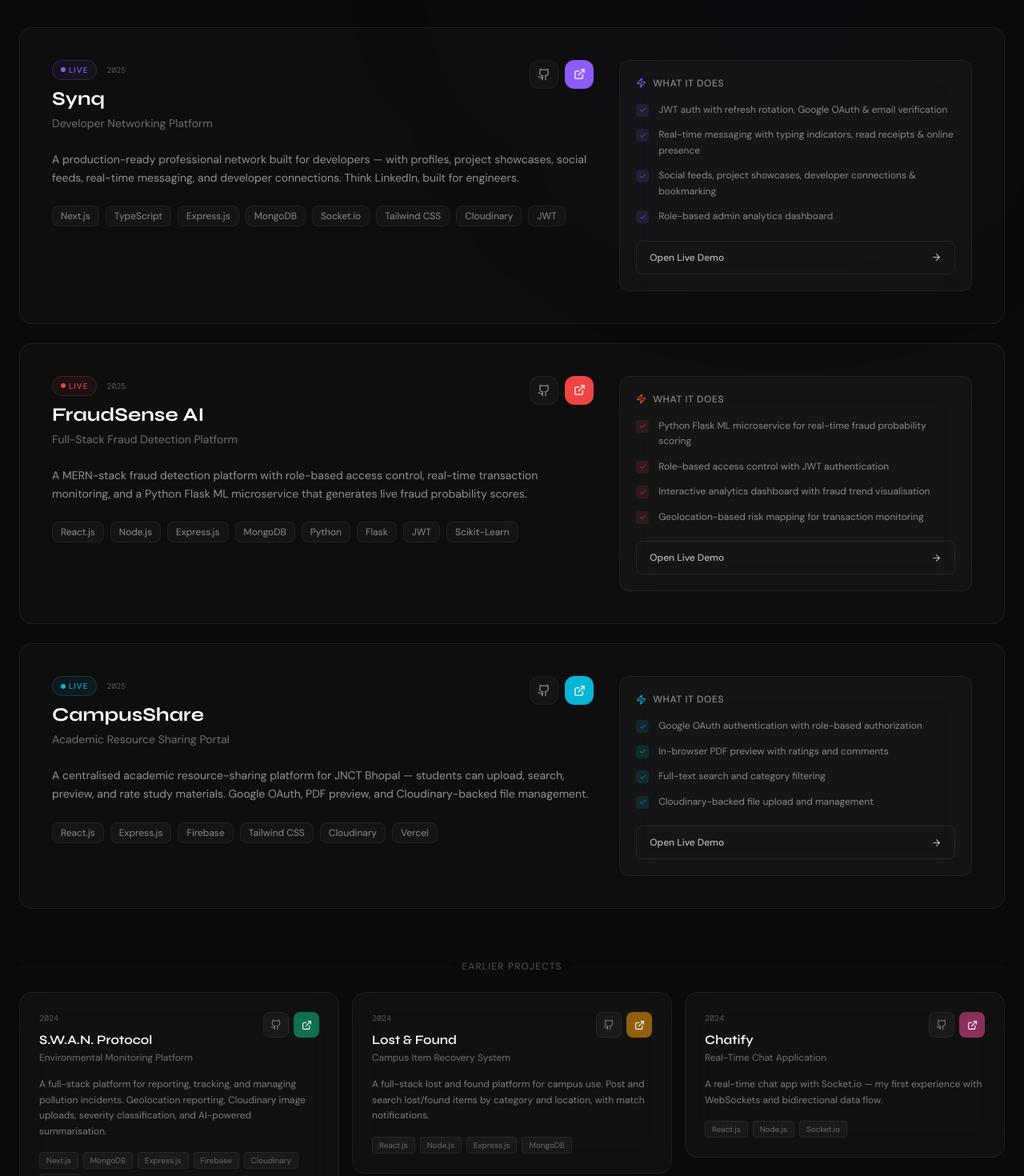
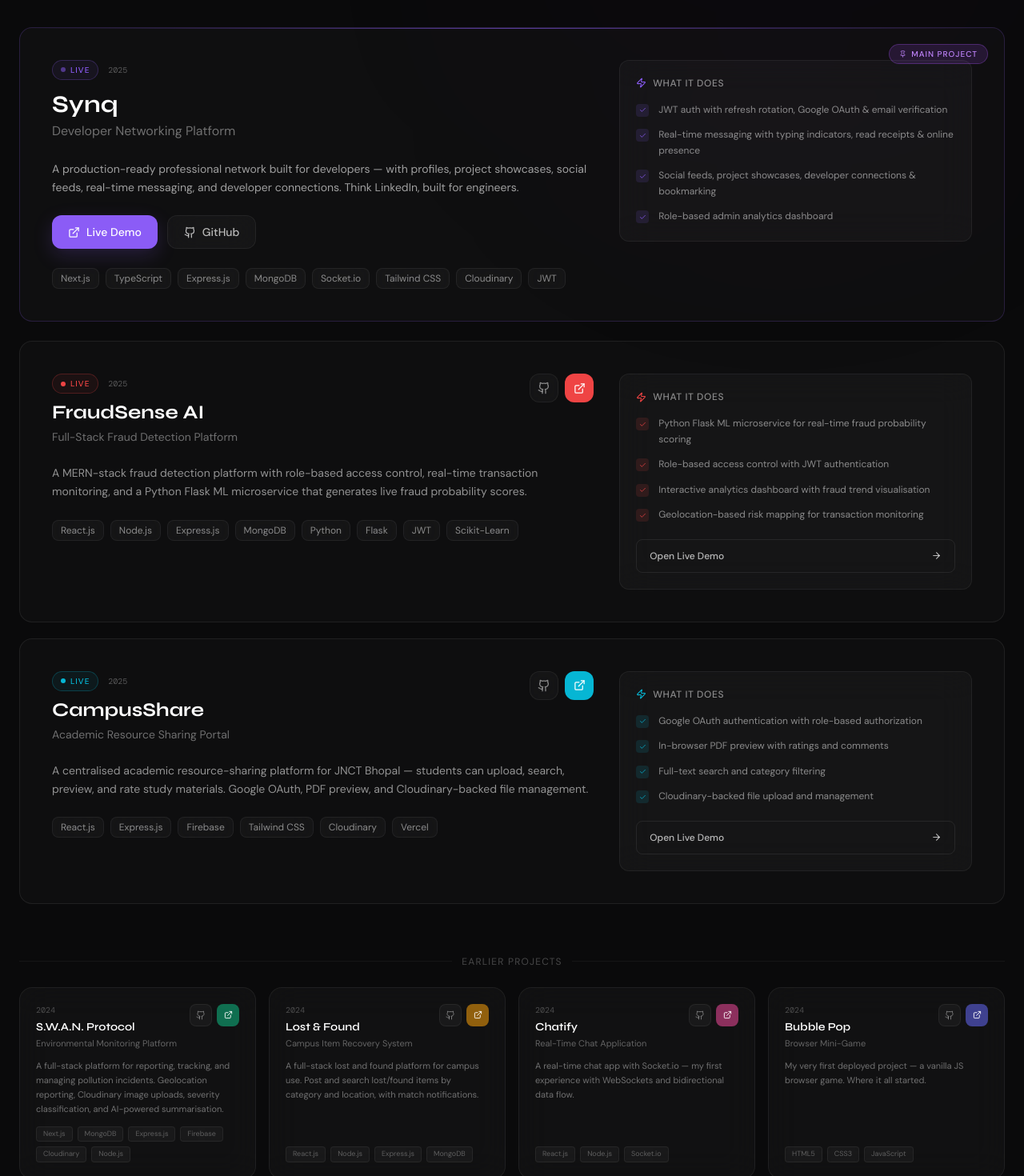
Before and after one commit to Akshra-Tiwari/portfolio, a Next.js app: page / in a window 1280 px wide. Shown: the part 3680-5150 px from the top of the page at 80% size. Built offline with nearby package versions, Linux system fonts and the light colour scheme; no server answers.

Commit message:
Update ProjectsSection.tsx

```diff
--- a/components/sections/ProjectsSection.tsx
+++ b/components/sections/ProjectsSection.tsx
@@ -2,16 +2,16 @@
 
 import { useState } from 'react'
 import { motion } from 'framer-motion'
-import { ExternalLink, Github, ArrowRight, Zap, Check, Star } from 'lucide-react'
+import { ExternalLink, Github, ArrowRight, Zap, Check, Pin } from 'lucide-react'
 import { projects } from '@/lib/data'
 import Reveal, { SectionLabel } from '@/components/ui/Reveal'
 
 export default function ProjectsSection() {
   const [hovered, setHovered] = useState<string | null>(null)
 
-  // Featured (resume projects) shown first, learning projects below
-  const featured = projects.filter(p => p.featured)
-  const learning = projects.filter(p => !p.featured)
+  const pinned   = projects.filter(p => p.pinned)          // Synq
+  const featured = projects.filter(p => p.featured && !p.pinned) // FraudSense, CampusShare
+  const learning = projects.filter(p => !p.featured)       // SWAN, Lost&Found, Chatify, BubblePop
 
   return (
     <section id="projects" className="py-28 relative overflow-hidden">
@@ -30,16 +30,132 @@ export default function ProjectsSection() {
           </Reveal>
           <Reveal delay={0.2}>
             <p className="text-white/50">
-              Five projects, all live and deployed. The first two are the most
-              technically complex — the rest show where I started.
+              Seven projects, all live. Synq is my flagship — the rest show the
+              progression from first deployment to full production systems.
             </p>
           </Reveal>
         </div>
 
-        {/* Featured projects */}
-        <div className="space-y-6 mb-16">
+        {/* ── PINNED PROJECT — Synq ─────────────────────────────── */}
+        {pinned.map(project => (
+          <Reveal key={project.id} delay={0.1} className="mb-6">
+            <motion.div
+              onHoverStart={() => setHovered(project.id)}
+              onHoverEnd={() => setHovered(null)}
+              className="relative rounded-2xl border overflow-hidden transition-all duration-500"
+              style={{
+                background: hovered === project.id
+                  ? `linear-gradient(135deg, ${project.accentColor} 0%, rgba(255,255,255,0.01) 100%)`
+                  : 'rgba(255,255,255,0.025)',
+                borderColor: hovered === project.id
+                  ? 'rgba(139,92,246,0.4)'
+                  : 'rgba(139,92,246,0.2)',
+              }}
+            >
+              {/* Pinned badge */}
+              <div className="absolute top-5 right-5 flex items-center gap-1.5 px-3 py-1 rounded-full bg-purple-500/15 border border-purple-500/30 text-[10px] font-medium text-purple-400 uppercase tracking-widest z-10">
+                <Pin size={9} />
+                Main Project
+              </div>
+
+              {/* Subtle top-edge glow */}
+              <div
+                className="absolute top-0 left-0 right-0 h-px"
+                style={{ background: 'linear-gradient(90deg, transparent, rgba(139,92,246,0.6), transparent)' }}
+              />
+
+              <div className="relative p-8 lg:p-10">
+                <div className="grid lg:grid-cols-5 gap-8 items-start">
+
+                  {/* Left */}
+                  <div className="lg:col-span-3">
+                    <div className="flex items-start gap-4 mb-6">
+                      <div className="flex-1">
+                        <div className="flex items-center gap-3 mb-3">
+                          <span
+                            className="text-[10px] font-medium uppercase tracking-widest px-2.5 py-1 rounded-full border flex items-center gap-1.5"
+                            style={{ color: project.color, borderColor: `${project.color}40`, backgroundColor: `${project.color}10` }}
+                          >
+                            <span className="w-1.5 h-1.5 rounded-full bg-current animate-pulse" />
+                            Live
+                          </span>
+                          <span className="text-[10px] text-white/30 font-mono">{project.year}</span>
+                        </div>
+                        <h3 className="text-3xl font-bold font-display text-white mb-1">{project.title}</h3>
+                        <p className="text-white/40">{project.subtitle}</p>
+                      </div>
+                    </div>
+
+                    <p className="text-white/60 text-sm leading-relaxed mb-6">{project.description}</p>
+
+                    {/* Action buttons */}
+                    <div className="flex flex-wrap gap-3 mb-6">
+                      <a
+                        href={project.demo}
+                        target="_blank"
+                        rel="noopener noreferrer"
+                        aria-label={`${project.title} live demo`}
+                        className="inline-flex items-center gap-2 px-5 py-2.5 rounded-xl text-sm font-medium text-white transition-all duration-200 shadow-lg"
+                        style={{ backgroundColor: project.color, boxShadow: `0 8px 24px ${project.color}30` }}
+                      >
+                        <ExternalLink size={15} />
+                        Live Demo
+                      </a>
+                      <a
+                        href={project.github}
+                        target="_blank"
+                        rel="noopener noreferrer"
+                        aria-label={`${project.title} GitHub repository`}
+                        className="inline-flex items-center gap-2 px-5 py-2.5 glass border border-white/[0.1] hover:border-white/[0.2] rounded-xl text-sm font-medium text-white/70 hover:text-white transition-all duration-200"
+                      >
+                        <Github size={15} />
+                        GitHub
+                      </a>
+                    </div>
+
+                    {/* Tech stack */}
+                    <div className="flex flex-wrap gap-2">
+                      {project.tech.map(tech => (
+                        <span key={tech} className="text-xs px-2.5 py-1 glass border border-white/[0.08] rounded-lg text-white/50">
+                          {tech}
+                        </span>
+                      ))}
+                    </div>
+                  </div>
+
+                  {/* Right: features */}
+                  <div className="lg:col-span-2">
+                    <div className="glass border border-white/[0.06] rounded-xl p-5">
+                      <div className="flex items-center gap-2 mb-4">
+                        <Zap size={13} style={{ color: project.color }} />
+                        <span className="text-xs font-medium text-white/50 uppercase tracking-wider">What it does</span>
+                      </div>
+                      <ul className="space-y-3">
+                        {project.features.map(feature => (
+                          <li key={feature} className="flex items-start gap-3">
+                            <div
+                              className="w-4 h-4 rounded flex-shrink-0 flex items-center justify-center mt-0.5"
+                              style={{ backgroundColor: `${project.color}20` }}
+                            >
+                              <Check size={9} style={{ color: project.color }} />
+                            </div>
+                            <span className="text-xs text-white/50 leading-relaxed">{feature}</span>
+                          </li>
+                        ))}
+                      </ul>
+                    </div>
+                  </div>
+
+                </div>
+              </div>
+            </motion.div>
+          </Reveal>
+        ))}
+
+        {/* ── FEATURED PROJECTS — FraudSense + CampusShare ─────── */}
+        <div className="space-y-5 mb-16">
           {featured.map((project, idx) => (
-            <Reveal key={project.id} delay={idx * 0.15}>
+            <Reveal key={project.id} delay={idx * 0.12 + 0.1}>
               <motion.div
                 onHoverStart={() => setHovered(project.id)}
                 onHoverEnd={() => setHovered(null)}
@@ -54,18 +170,13 @@ export default function ProjectsSection() {
                 <div className="relative p-8 lg:p-10">
                   <div className="grid lg:grid-cols-5 gap-8 items-start">
 
-                    {/* Left: info */}
                     <div className="lg:col-span-3">
                       <div className="flex items-start justify-between gap-4 mb-6">
                         <div>
                           <div className="flex items-center gap-3 mb-2">
                             <span
-                              className="text-[10px] font-medium uppercase tracking-widest px-2.5 py-1 rounded-full border flex items-center gap-1"
-                              style={{
-                                color: project.color,
-                                borderColor: `${project.color}40`,
-                                backgroundColor: `${project.color}10`,
-                              }}
+                              className="text-[10px] font-medium uppercase tracking-widest px-2.5 py-1 rounded-full border flex items-center gap-1.5"
+                              style={{ color: project.color, borderColor: `${project.color}40`, backgroundColor: `${project.color}10` }}
                             >
                               <span className="w-1.5 h-1.5 rounded-full bg-current" />
                               Live
@@ -80,7 +191,7 @@ export default function ProjectsSection() {
                             href={project.github}
                             target="_blank"
                             rel="noopener noreferrer"
-                            aria-label={`${project.title} GitHub repository`}
+                            aria-label={`${project.title} GitHub`}
                             className="w-9 h-9 glass border border-white/[0.1] rounded-xl flex items-center justify-center text-white/50 hover:text-white transition-colors"
                           >
                             <Github size={16} />
@@ -109,7 +220,6 @@ export default function ProjectsSection() {
                       </div>
                     </div>
 
-                    {/* Right: features */}
                     <div className="lg:col-span-2">
                       <div className="glass border border-white/[0.06] rounded-xl p-5">
                         <div className="flex items-center gap-2 mb-4">
@@ -148,60 +258,56 @@ export default function ProjectsSection() {
           ))}
         </div>
 
-        {/* Learning projects — smaller grid */}
+        {/* ── EARLIER PROJECTS ─────────────────────────────────── */}
         <Reveal delay={0.1}>
           <div className="flex items-center gap-3 mb-6">
             <div className="h-px flex-1 bg-white/[0.05]" />
-            <span className="text-xs text-white/30 uppercase tracking-widest">Earlier projects</span>
+            <span className="text-xs text-white/25 uppercase tracking-widest">Earlier projects</span>
             <div className="h-px flex-1 bg-white/[0.05]" />
           </div>
         </Reveal>
 
-        <div className="grid sm:grid-cols-2 lg:grid-cols-3 gap-4">
+        <div className="grid sm:grid-cols-2 lg:grid-cols-4 gap-4">
           {learning.map((project, idx) => (
-            <Reveal key={project.id} delay={idx * 0.1}>
+            <Reveal key={project.id} delay={idx * 0.08}>
               <motion.div
                 whileHover={{ y: -5, transition: { duration: 0.2 } }}
-                className="glass border border-white/[0.07] rounded-2xl p-6 hover:border-white/[0.14] transition-colors"
+                className="glass border border-white/[0.07] rounded-2xl p-5 hover:border-white/[0.13] transition-colors h-full flex flex-col"
               >
-                <div className="flex items-start justify-between mb-4">
+                <div className="flex items-start justify-between mb-3">
                   <div>
-                    <span
-                      className="text-[10px] font-mono text-white/30 mb-2 block"
-                    >
-                      {project.year}
-                    </span>
-                    <h3 className="font-semibold text-white font-display">{project.title}</h3>
-                    <p className="text-xs text-white/40 mt-0.5">{project.subtitle}</p>
+                    <span className="text-[10px] font-mono text-white/25 block mb-1">{project.year}</span>
+                    <h3 className="font-semibold text-white font-display text-sm">{project.title}</h3>
+                    <p className="text-[11px] text-white/35 mt-0.5">{project.subtitle}</p>
                   </div>
-                  <div className="flex gap-1.5">
+                  <div className="flex gap-1.5 flex-shrink-0">
                     <a
                       href={project.github}
                       target="_blank"
                       rel="noopener noreferrer"
                       aria-label={`${project.title} GitHub`}
-                      className="w-8 h-8 glass border border-white/[0.08] rounded-lg flex items-center justify-center text-white/40 hover:text-white transition-colors"
+                      className="w-7 h-7 glass border border-white/[0.08] rounded-lg flex items-center justify-center text-white/40 hover:text-white transition-colors"
                     >
-                      <Github size={14} />
+                      <Github size={12} />
                     </a>
                     <a
                       href={project.demo}
                       target="_blank"
                       rel="noopener noreferrer"
                       aria-label={`${project.title} demo`}
-                      className="w-8 h-8 rounded-lg flex items-center justify-center text-white transition-colors"
+                      className="w-7 h-7 rounded-lg flex items-center justify-center text-white transition-colors"
                       style={{ backgroundColor: `${project.color}90` }}
                     >
-                      <ExternalLink size={13} />
+                      <ExternalLink size={11} />
                     </a>
                   </div>
                 </div>
 
-                <p className="text-xs text-white/45 leading-relaxed mb-4">{project.description}</p>
+                <p className="text-[11px] text-white/40 leading-relaxed mb-3 flex-1">{project.description}</p>
 
                 <div className="flex flex-wrap gap-1.5">
                   {project.tech.map(tech => (
-                    <span key={tech} className="text-[10px] px-2 py-0.5 glass border border-white/[0.06] rounded text-white/35">
+                    <span key={tech} className="text-[9px] px-2 py-0.5 glass border border-white/[0.06] rounded text-white/30">
                       {tech}
                     </span>
                   ))}
```
